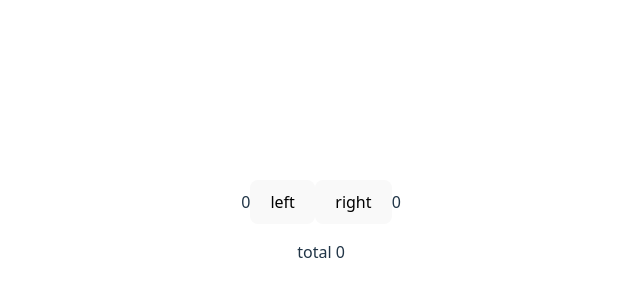
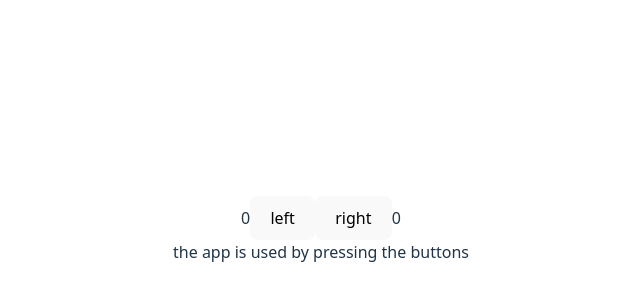
Before and after one commit to ddenio/reactAdvancedState, a React (Vite) app: page / in a window 1280 px wide. Shown: the part 170-470 px from the top of the page, without its empty margins (319-959 px from the left). Built offline with nearby package versions, Linux system fonts and the light colour scheme.

Commit message:
Added a component to try conditional rendering

```diff
--- a/src/App.jsx
+++ b/src/App.jsx
@@ -1,5 +1,6 @@
 import { useState } from 'react'
 import './App.css'
+import History from './history'
 
 const App = () => {
   // const [left, setLeft] = useState(0)
@@ -29,8 +30,11 @@ const App = () => {
 
   const handleRightClick = () => {
     setAll(allClicks.concat('R'))
-    setRight(right + 1)
-    setTotal(left + right)
+    const updatedRight = right + 1
+    setRight(updatedRight)
+    setTotal(left + updatedRight)
+    // setRight(right + 1)
+    // setTotal(left + right)
   }
 
   // const handleLeftClick = () => {
@@ -71,8 +75,9 @@ const App = () => {
       <button onClick={handleLeftClick}>left</button>
       <button onClick={handleRightClick}>right</button>
       {right}
-      <p>{allClicks.join(' ')}</p>
-      <p>total {total}</p>
+      <History allClicks={allClicks} />
+      {/* <p>{allClicks.join(' ')}</p>
+      <p>total {total}</p> */}
     </div>
     // <div>
     //   {left}
--- /dev/null
+++ b/src/history.jsx
@@ -0,0 +1,32 @@
+// const History = ({allClicks}) => {
+//     if ({allClicks}.length === 0) {
+//       return (
+//         <div>
+//           the app is used by pressing the buttons
+//         </div>
+//       )
+//     }
+//     return (
+//       <div>
+//         button press history: {allClicks.join(' ')}
+//       </div>
+//     )
+//   }
+
+const History = (props) => {
+    console.log(props)
+    if (props.allClicks.length === 0) {
+      return (
+        <div>
+          the app is used by pressing the buttons
+        </div>
+      )
+    }
+    return (
+      <div>
+        button press history: {props.allClicks.join(' ')}
+      </div>
+    )
+  }
+
+export default History
```
